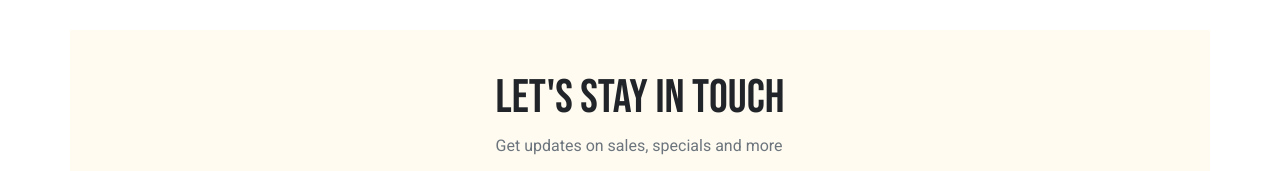
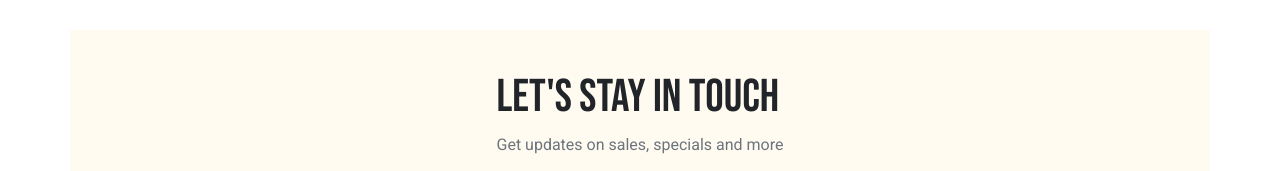
Before and after one commit to arafinahmed/milestone2-assignment, a plain HTML site: page index.html in a window 1280 px wide. Shown: the part 2529-2700 px from the top of the page. Drawn offline with Linux system fonts and the light colour scheme.

Commit message:
subscribe

```diff
--- a/css/style.css
+++ b/css/style.css
@@ -101,7 +101,7 @@ section{
     color: #3E3E3E;
 }
 #subscribe h3{
-    font-size: 47px;
+    font-size: 46px;
 }
 input{
     width: 287px;
```
